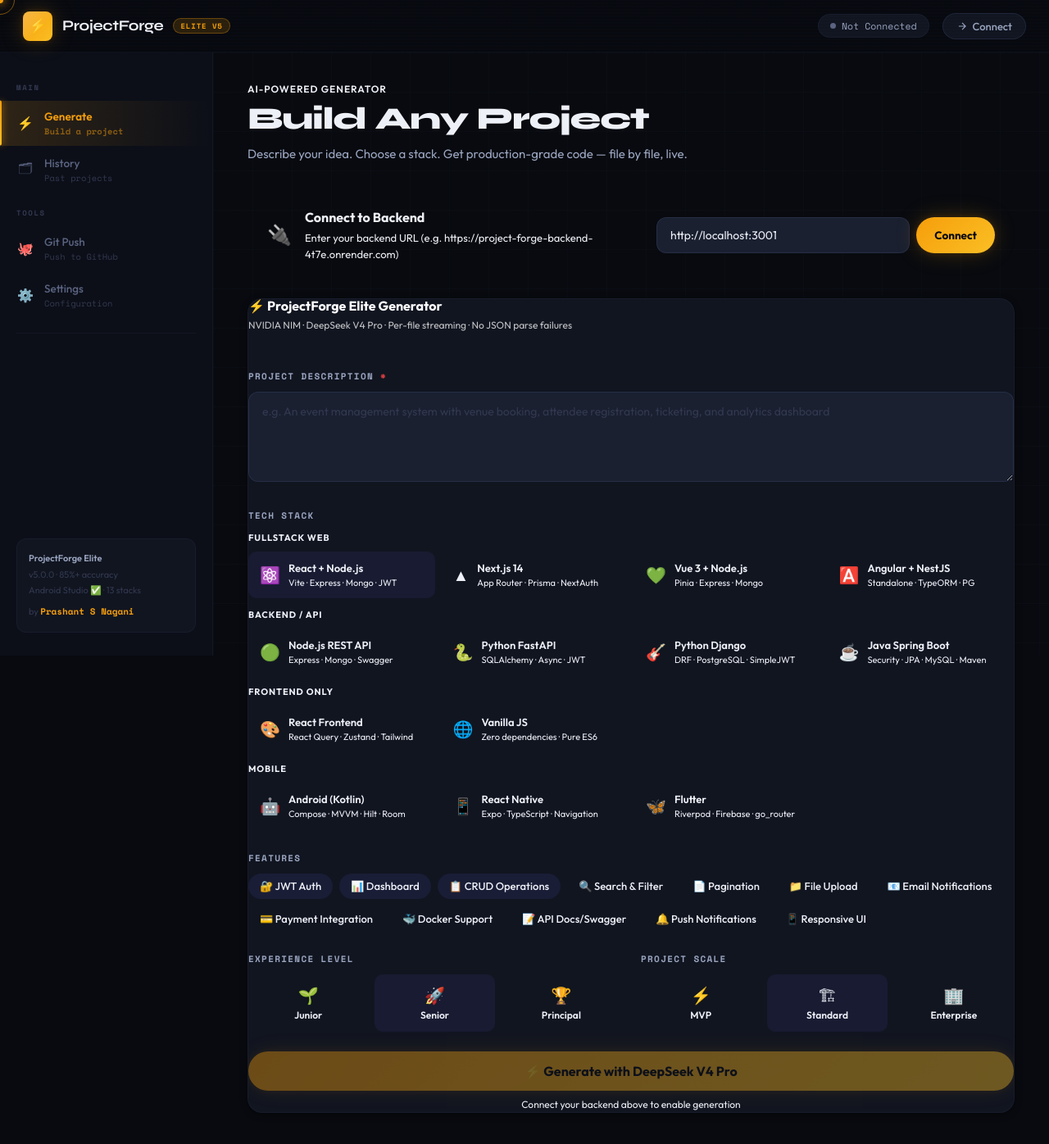
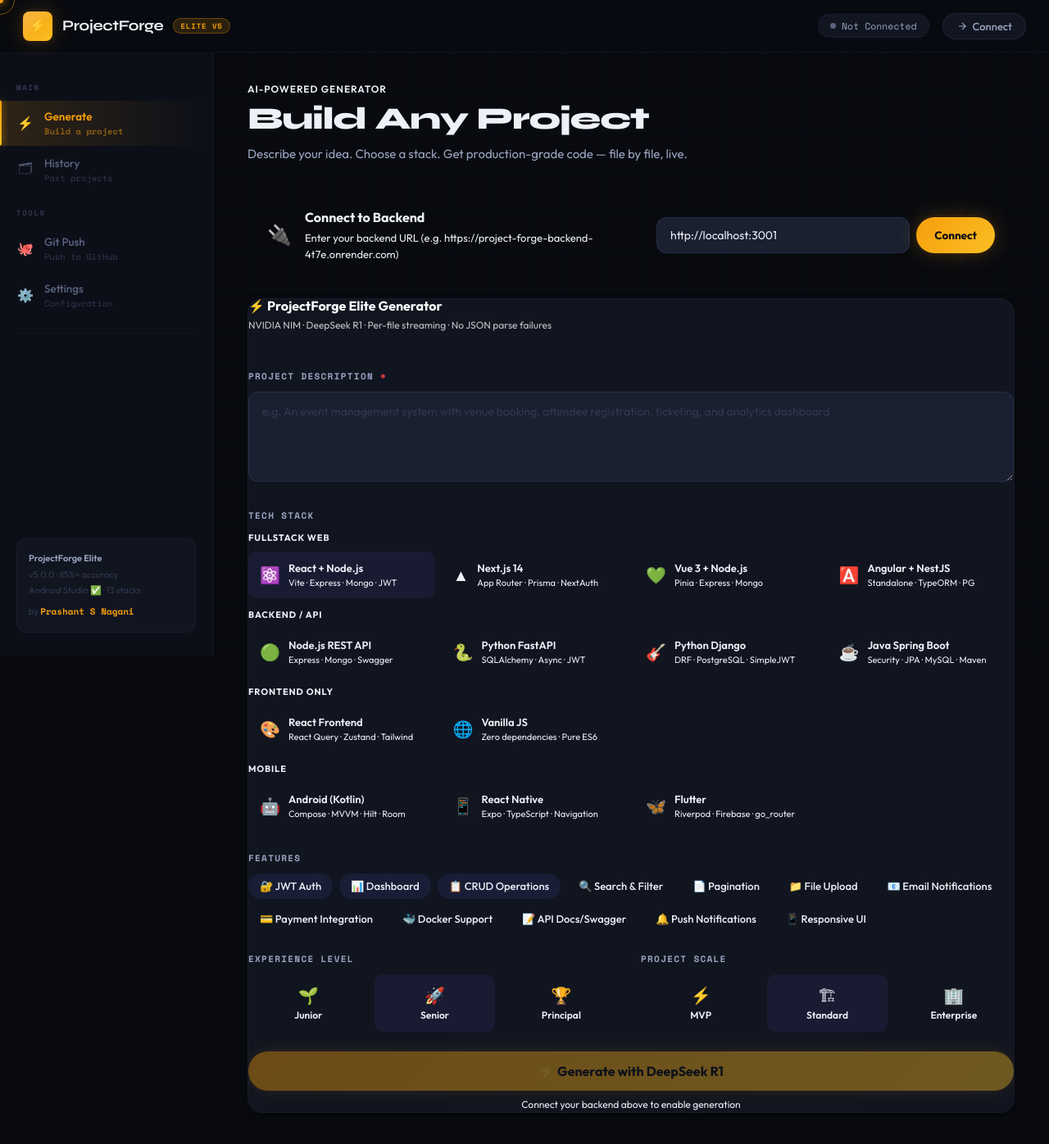
Before and after one commit to prashantsn01/Project-Forge, a React (Vite) app in the folder frontend/: page / in a window 1280 px wide. Shown: the top 1396 px of the page at 82% size. Built offline with nearby package versions, Linux system fonts and the light colour scheme.

Commit message:
Add files via upload

```diff
--- a/frontend/src/pages/GeneratePage.jsx
+++ b/frontend/src/pages/GeneratePage.jsx
@@ -304,7 +304,7 @@ export default function GeneratePage() {
       <div className="card" style={{ marginBottom: '1.5rem' }}>
         <div style={{ background: 'linear-gradient(135deg, var(--primary), var(--primary-dark))', margin: '-1.5rem -1.5rem 1.5rem', padding: '1.25rem 1.5rem', borderRadius: 'var(--radius) var(--radius) 0 0' }}>
           <div style={{ fontWeight: 700, color: '#fff', fontSize: '1rem' }}>⚡ ProjectForge Elite Generator</div>
-          <div style={{ color: 'rgba(255,255,255,0.75)', fontSize: 12, marginTop: 2 }}>NVIDIA NIM · DeepSeek V4 Pro · Per-file streaming · No JSON parse failures</div>
+          <div style={{ color: 'rgba(255,255,255,0.75)', fontSize: 12, marginTop: 2 }}>NVIDIA NIM · DeepSeek R1 · Per-file streaming · No JSON parse failures</div>
         </div>
 
         {/* Description */}
@@ -395,7 +395,7 @@ export default function GeneratePage() {
           onClick={generate} disabled={loading || !connected}>
           {loading
             ? <><div className="spinner" style={{ borderTopColor: '#fff', borderColor: 'rgba(255,255,255,0.3)' }} />{loadingMsg || 'Generating…'}</>
-            : '⚡ Generate with DeepSeek V4 Pro'
+            : '⚡ Generate with DeepSeek R1'
           }
         </button>
         {!connected && <p style={{ textAlign: 'center', fontSize: 12, color: 'var(--text-muted)', marginTop: 8 }}>Connect your backend above to enable generation</p>}
--- a/frontend/src/pages/SettingsPage.jsx
+++ b/frontend/src/pages/SettingsPage.jsx
@@ -107,7 +107,7 @@ export default function SettingsPage() {
             <div style={{ display: 'grid', gridTemplateColumns: '1fr 1fr', gap: 16 }}>
               {[
                 ['Version', 'Engineer Edition v4.0.0'],
-                ['AI Engine', 'NVIDIA NIM — DeepSeek V4 Pro'],
+                ['AI Engine', 'NVIDIA NIM — DeepSeek R1'],
                 ['Developer', 'Prashant S Nagani'],
                 ['License', 'MIT'],
               ].map(([k, v]) => (
```
